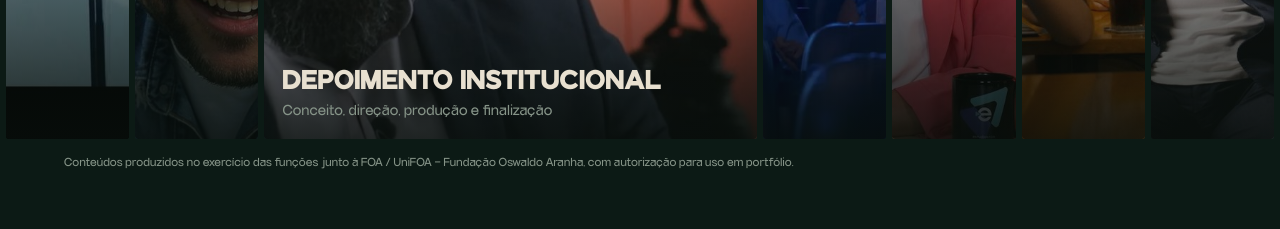
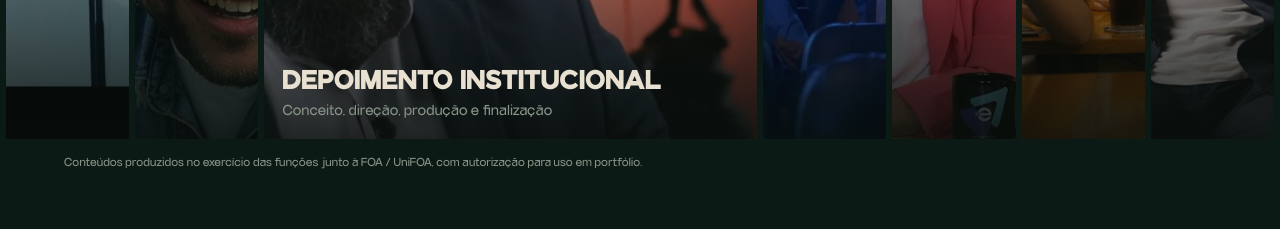
Before and after one commit to hudsoneferreira-cais-nyx/cais, a plain HTML site: page index.html in a window 1280 px wide. Shown: the part 2020-2249 px from the top of the page. Drawn offline with Linux system fonts and the light colour scheme.

Commit message:
Remove 'Fundação Oswaldo Aranha' do texto do disclaimer

```diff
--- a/index.html
+++ b/index.html
@@ -293,7 +293,7 @@
     <a class="slice" href="https://vimeo.com/1204146457" target="_blank" rel="noopener"><div class="slice-bg" style="background-image:url(./assets/img/case-6.jpg)"></div><div class="slice-grain"></div><span class="play-s"></span><span class="slice-cat">Comercial</span><div class="slice-info"><h3>Institucional</h3><p>Direção, edição, roteiro</p></div><div class="slice-video"></div><button class="slice-close" aria-label="Fechar vídeo" type="button">✕</button></a>
     <a class="slice" href="https://vimeo.com/1204146779" target="_blank" rel="noopener"><div class="slice-bg" style="background-image:url(./assets/img/case-7.jpg)"></div><div class="slice-grain"></div><span class="play-s"></span><span class="slice-cat">Institucional</span><div class="slice-info"><h3>Informe institucional</h3><p>Captação, direção e edição</p></div><div class="slice-video"></div><button class="slice-close" aria-label="Fechar vídeo" type="button">✕</button></a>
   </div>
-  <p class="work-flag" style="text-transform:none;letter-spacing:normal;font-family:var(--body)">Conteúdos produzidos no exercício das funções junto à FOA / UniFOA — Fundação Oswaldo Aranha, com autorização para uso em portfólio.</p>
+  <p class="work-flag" style="text-transform:none;letter-spacing:normal;font-family:var(--body)">Conteúdos produzidos no exercício das funções junto à FOA / UniFOA, com autorização para uso em portfólio.</p>
 </section>
 
 <!-- SHOWREEL -->
```
